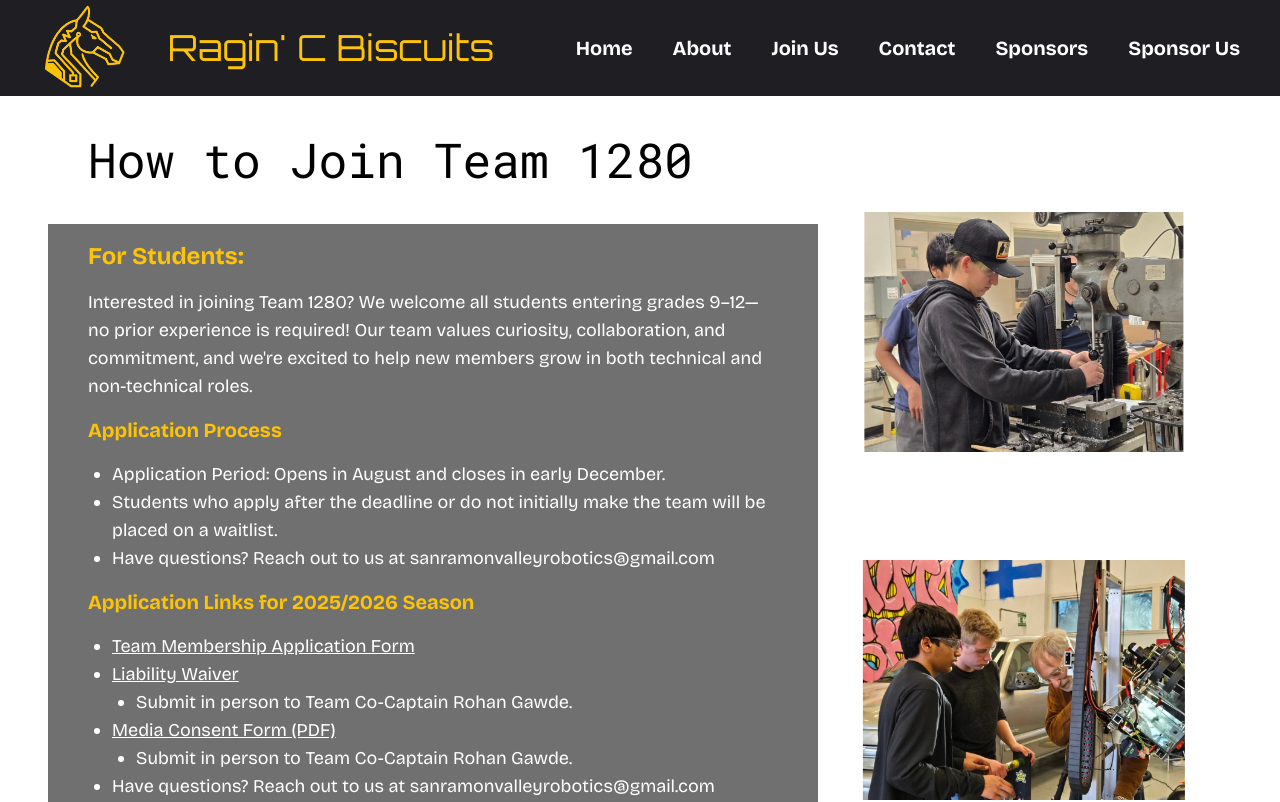
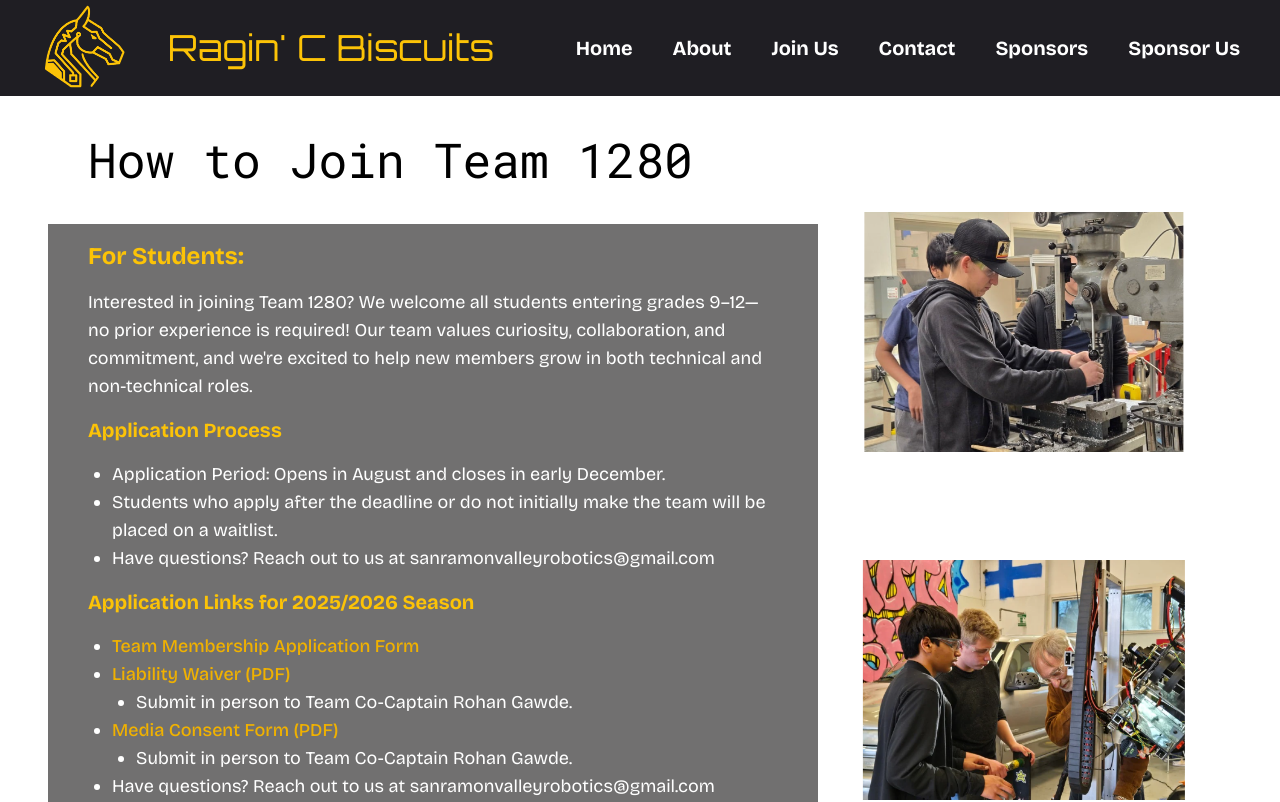
Before and after one commit to Team-1280/1280-website, a React (Vite) app in the folder app/: page /Join in a window 1280 px wide. Shown: the top 802 px of the page. Built offline with nearby package versions, Linux system fonts and the light colour scheme.

Commit message:
add join links

```diff
--- a/app/src/pages/First.jsx
+++ b/app/src/pages/First.jsx
@@ -18,7 +18,7 @@ const First = () => {
                         <div className="px-10 text-gray-500">In the world of FIRST®, two core values stand out: Gracious Professionalism® and Coopertition®. Gracious Professionalism, a term coined by FIRST® advisor Woodie Flowers, encourages teams to compete honorably while respecting one another. Coopertition builds on this idea, promoting collaboration and mutual learning even during competition.</div>
                         <div className="p-6"></div>
                         <div className="px-10 text-gray-500">For more about FIRST®, visit
-                            <a href="https://www.firstinspires.org" className="font-medium !text-yellow-500 dark:!text-yellow-500 hover:underline"> the FIRST® website! </a>
+                            <a href="https://www.firstinspires.org" target="_blank" rel="noopener noreferrer" className="font-medium !text-yellow-500 dark:!text-yellow-500 hover:underline"> the FIRST® website! </a>
                          </div>
                     </div>
                 </div>
--- a/app/src/pages/Join.jsx
+++ b/app/src/pages/Join.jsx
@@ -28,12 +28,18 @@ const Join = () => (
                     <div className='p-2'></div>
                     <div className='text-left px-10 text-white text-lg max-w-3xl'>
                         <ul className='list-disc pl-6'>
-                            <li className='underline'>Team Membership Application Form</li>
-                            <li className='underline'>Liability Waiver</li>
+                            <li>
+                            <a href="https://forms.gle/fHoDT328pAKudKgEA" target="_blank" rel="noopener noreferrer" className="font-medium !text-yellow-500 dark:!text-yellow-500 hover:underline"> Team Membership Application Form</a>
+                         </li>
+                            <li>
+                            <a href="https://docs.google.com/document/d/1uz9s5CNBnNP_d4s5uEtw4ZfkJO_PrFrMR8kdizadvSU/edit?usp=sharing" target="_blank" rel="noopener noreferrer" className="font-medium !text-yellow-500 dark:!text-yellow-500 hover:underline"> Liability Waiver (PDF)</a>
+                            </li>
                             <ul className='list-disc pl-6'>
                                 <li>Submit in person to Team Co-Captain Rohan Gawde.</li>
                             </ul>
-                            <li className='underline'>Media Consent Form (PDF)</li>
+                            <li>
+                            <a href="https://docs.google.com/document/d/1o6JtACNhPL24Tn5UPC7hpnhGgXWSFN27tDysXHizFfY/edit?usp=sharing" target="_blank" rel="noopener noreferrer" className="font-medium !text-yellow-500 dark:!text-yellow-500 hover:underline"> Media Consent Form (PDF)</a>
+                            </li>
                             <ul className='list-disc pl-6'>
                                 <li>Submit in person to Team Co-Captain Rohan Gawde.</li>
                             </ul>
```
